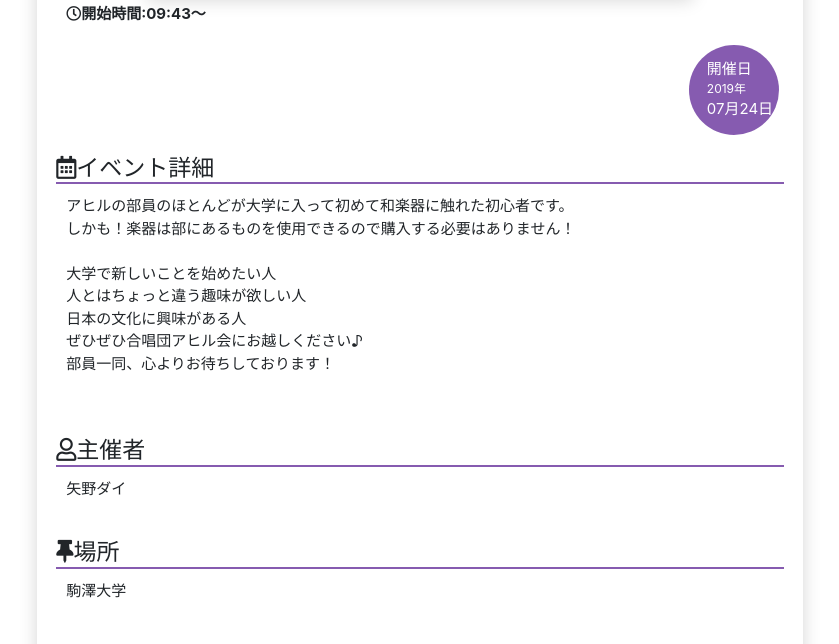
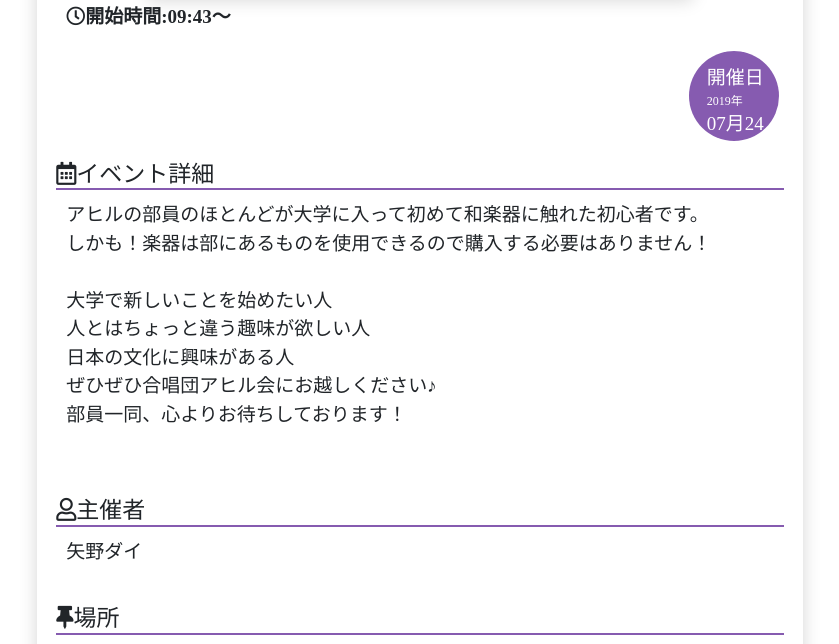
Before and after one commit to daikiyano/komaneko, a Flask app: page /posts/1 in a window 1280 px wide. Shown: the part 711-1355 px from the top of the page, without its empty margins (220-1059 px from the left). Run offline with Flask 2, Linux system fonts and the light colour scheme; data comes from the database, SQL or seed files in the repository; both versions use the stored data as it was after the commit; some libraries are stand-ins or nearby versions.

Commit message:
Change Font-size

```diff
--- a/companyblog/static/css/pc.css
+++ b/companyblog/static/css/pc.css
@@ -586,6 +586,7 @@ header{
 }
 
 .details_title{
+  font-family:"Yu Gothic", "游ゴシック", YuGothic, "游ゴシック体";
   border-bottom: 2px solid rgba(121,74,168,0.9);
   padding-top:20px;
   text-align: left;
@@ -593,8 +594,8 @@ header{
 }
 
 .post_details p{
-
-  font-size:15px;
+  font-family:"Yu Gothic", "游ゴシック", YuGothic, "游ゴシック体";
+  font-size:19px;
   text-align: left;
   padding:3px 10px;
 
@@ -689,7 +690,8 @@ border: 1px solid #EBEBEB;
 }
 
 .user_info{
-  font-size:15px;
+  font-family:"Yu Gothic", "游ゴシック", YuGothic, "游ゴシック体";
+  font-size:17px;
   text-align: left;
   padding:3px 30px;
 }
@@ -698,7 +700,7 @@ border: 1px solid #EBEBEB;
   border-bottom: 4px solid rgba(121,74,168,0.9);
   margin:40px auto;
   text-align: left;
-  font-size:20px;
+  font-size:23px;
 }
 
 .no_user_info{
--- a/companyblog/static/css/phone.css
+++ b/companyblog/static/css/phone.css
@@ -526,11 +526,13 @@ header{
   cursor:pointer;
 }
 
+
 .post_copy:hover{
   color:gray;
 }
 
 .post_details{
+  font-family:"Yu Gothic", "游ゴシック", YuGothic, "游ゴシック体";
   text-align:center;
   width:95%;
   margin: 0 auto;
@@ -660,6 +662,7 @@ header{
 }
 
 .user_info{
+  font-family:"Yu Gothic", "游ゴシック", YuGothic, "游ゴシック体";
   font-size:17px;
   text-align:left;
 }
```
Also changed, not shown: data.sqlite.
